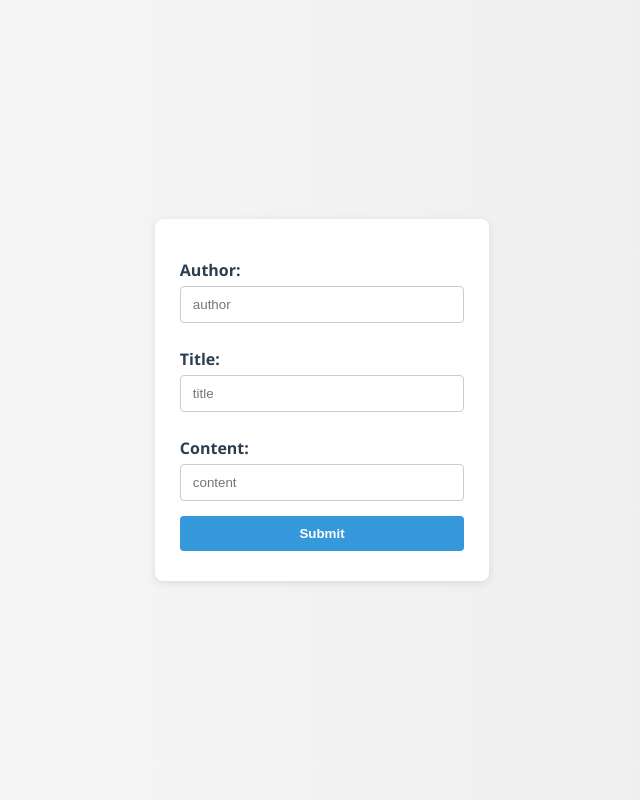
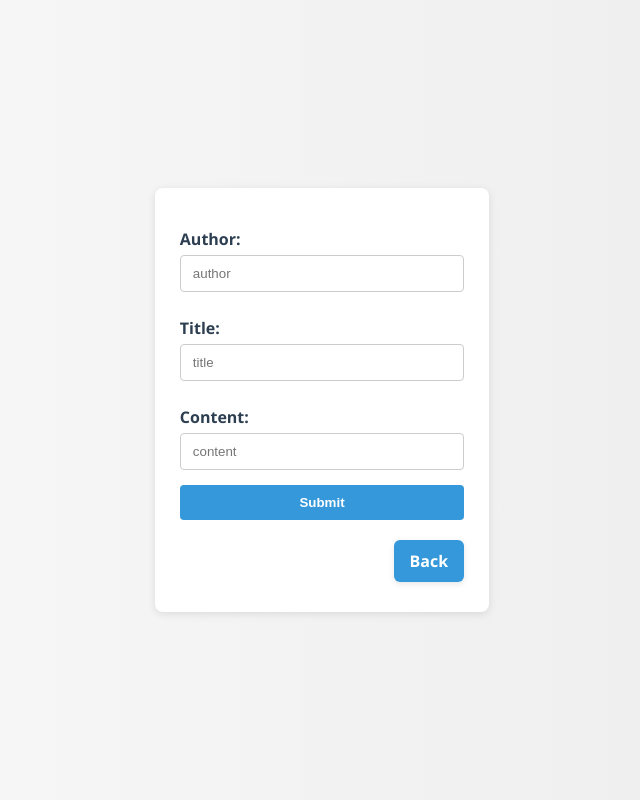
Before and after one commit to Gecker0815/masterblog, a Flask app: page /add in a window 1280 px wide. Shown: the whole page, without its empty margins (318-958 px from the left). Run offline with Flask 3, Linux system fonts and the light colour scheme.

Commit message:
add link "Add a new Post" in index.html and add link "Back to Home" in add.html + styling in style.css

```diff
--- a/static/style.css
+++ b/static/style.css
@@ -106,3 +106,24 @@ form input[type="submit"] {
 form input[type="submit"]:hover {
     background-color: #2980b9;
 }
+
+.form-footer {
+    display: flex;
+    justify-content: flex-end;
+    margin-top: 20px;
+}
+
+.btn-link {
+    background-color: #3498db;
+    color: white;
+    font-weight: bold;
+    padding: 10px 16px;
+    text-decoration: none;
+    border-radius: 6px;
+    box-shadow: 0 2px 6px rgba(0,0,0,0.1);
+    transition: background-color 0.2s ease;
+}
+
+.btn-link:hover {
+    background-color: #2980b9;
+}
--- a/templates/add.html
+++ b/templates/add.html
@@ -18,6 +18,10 @@
         <input type="text" id="content" name="content" placeholder="content">
 
         <input type="submit" value="Submit">
+
+        <div class="form-footer">
+            <a href="{{ url_for('index') }}" class="btn-link">Back</a>
+        </div>
     </form>
 </body>
 </html>
--- a/templates/index.html
+++ b/templates/index.html
@@ -8,11 +8,11 @@
 </head>
 <body class="scroll">
     <h1>Welcome to My Flask Blog!</h1>
+    <a href="{{ url_for('add') }}" class="btn-link">Add a New Post</a>
     {% for post in posts %}
         <div class="post">
             <h2>{{ post.title }}</h2>
             <p><em>Written by {{ post.author }}</em></p>
-
             <div class="post-content">
                 <p>{{ post.content }}</p>
             </div>
```
